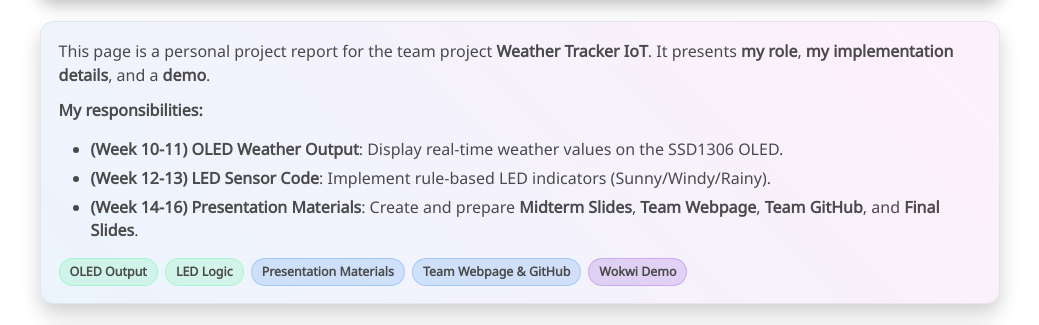
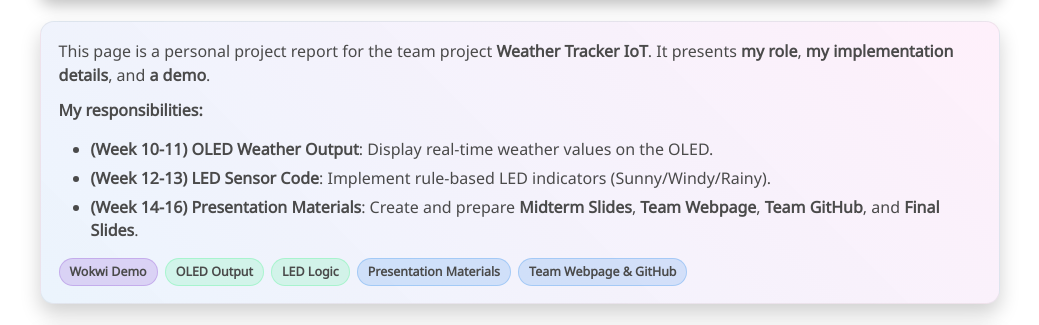
Before and after one commit to JiyunElizabethYang/Weather_Tracker_IoT, a plain HTML site: page index.html in a window 1280 px wide. Shown: the part 457-782 px from the top of the page, without its empty margins (120-1159 px from the left). Drawn offline with nearby package versions, Linux system fonts and the light colour scheme; some icons are missing; a web font is replaced by a local one.

```diff
--- a/index.html
+++ b/index.html
@@ -344,12 +344,12 @@
             <div class="soft-card">
               <p style="margin-bottom:.6rem;">
                 This page is a personal project report for the team project <b>Weather Tracker IoT</b>.
-                It presents <b>my role</b>, <b>my implementation details</b>, and a <b>demo</b>.
+                It presents <b>my role</b>, <b>my implementation details</b>, and <b>a demo</b>.
               </p>
 
               <p style="margin-top:.7rem; margin-bottom:.4rem;"><b>My responsibilities:</b></p>
               <ul class="mini-list">
-                <li><b>(Week 10-11) OLED Weather Output</b>: Display real-time weather values on the SSD1306 OLED.</li>
+                <li><b>(Week 10-11) OLED Weather Output</b>: Display real-time weather values on the OLED.</li>
                 <li><b>(Week 12-13) LED Sensor Code</b>: Implement rule-based LED indicators (Sunny/Windy/Rainy).</li>
                 <li><b>(Week 14-16) Presentation Materials</b>: Create and prepare
                   <b>Midterm Slides</b>, <b>Team Webpage</b>, <b>Team GitHub</b>, and <b>Final Slides</b>.
@@ -357,11 +357,11 @@
               </ul>
 
               <div class="chiprow">
+                <span class="chip">Wokwi Demo</span>
                 <span class="chip ok">OLED Output</span>
                 <span class="chip ok">LED Logic</span>
                 <span class="chip alt">Presentation Materials</span>
                 <span class="chip alt">Team Webpage & GitHub</span>
-                <span class="chip">Wokwi Demo</span>
               </div>
             </div>
 
```
